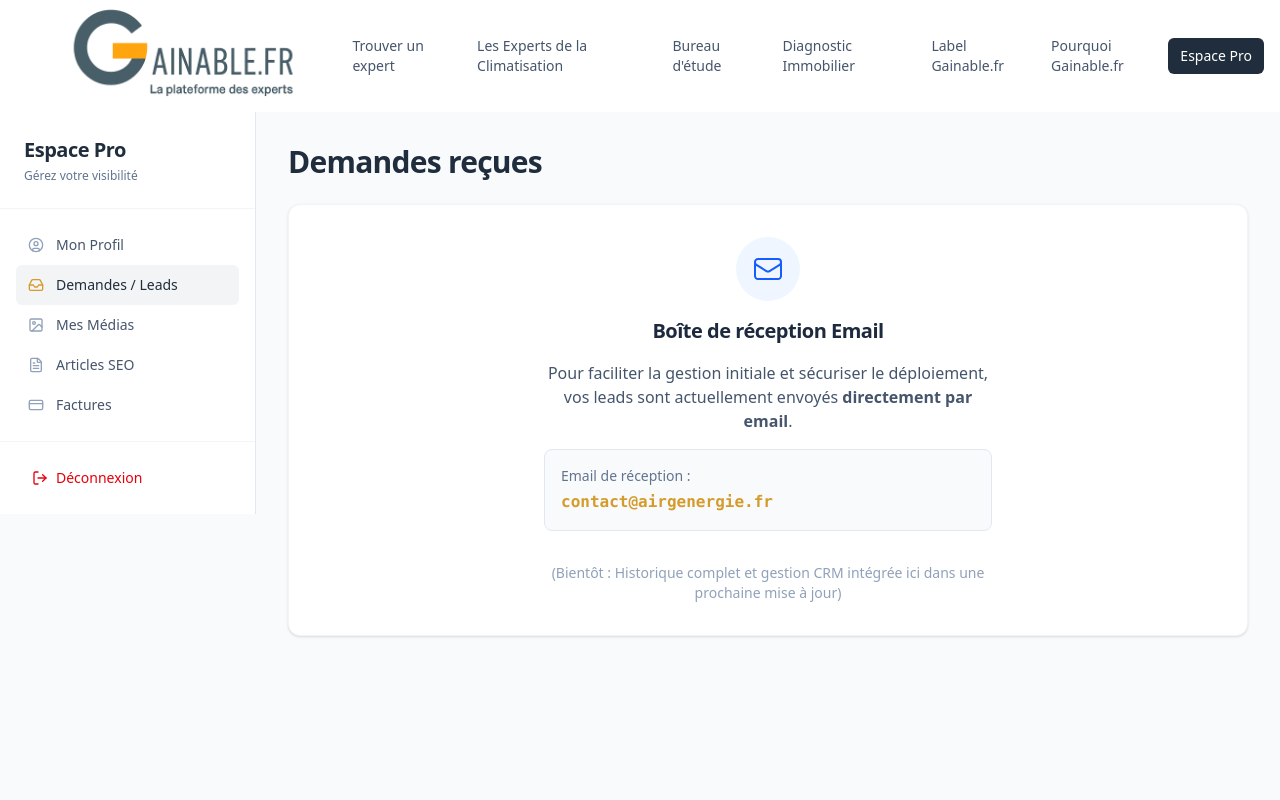
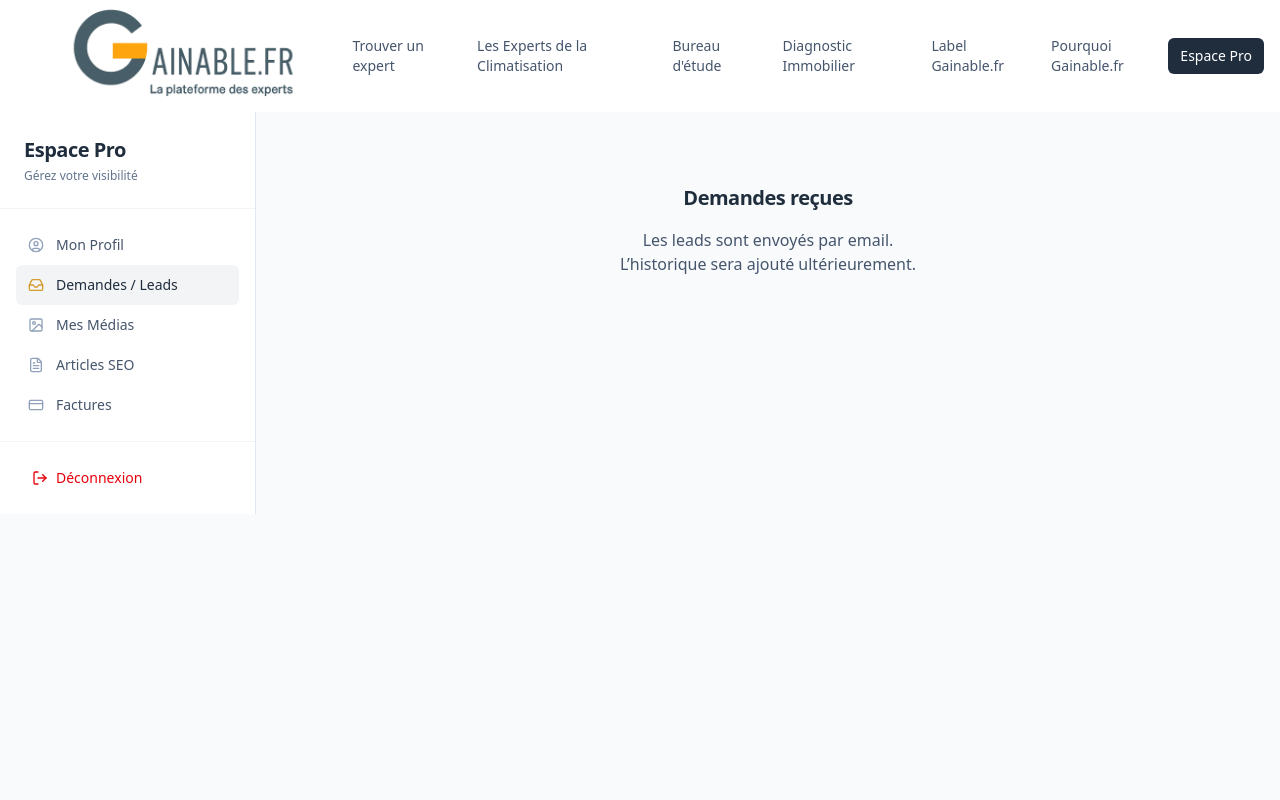
Before and after one commit to gainable-pro/gainableantigravity, a Next.js app: page /dashboard/leads in a window 1280 px wide. Shown: the top 800 px of the page. Built offline with nearby package versions, Linux system fonts and the light colour scheme; no server answers.

Commit message:
fix(leads): replace with minimal static message to guarantee no database access

```diff
--- a/src/app/dashboard/leads/page.tsx
+++ b/src/app/dashboard/leads/page.tsx
@@ -1,40 +1,14 @@
 export const dynamic = "force-dynamic";
 export const revalidate = 0;
 
-// Force Static Build - Update 2 (No Prisma)
-
-
 export default function LeadsPage() {
     return (
-        <div className="space-y-6">
-            <div className="flex items-center justify-between">
-                <h1 className="text-3xl font-bold tracking-tight text-[#1F2D3D]">Demandes reçues</h1>
-            </div>
-
-            <div className="bg-white p-8 rounded-xl shadow-sm border border-slate-100 text-center">
-                <div className="max-w-md mx-auto space-y-4">
-                    <div className="w-16 h-16 bg-blue-50 text-blue-600 rounded-full flex items-center justify-center mx-auto mb-4">
-                        <svg xmlns="http://www.w3.org/2000/svg" fill="none" viewBox="0 0 24 24" strokeWidth={1.5} stroke="currentColor" className="w-8 h-8">
-                            <path strokeLinecap="round" strokeLinejoin="round" d="M21.75 6.75v10.5a2.25 2.25 0 0 1-2.25 2.25h-15a2.25 2.25 0 0 1-2.25-2.25V6.75m19.5 0A2.25 2.25 0 0 0 19.5 4.5h-15a2.25 2.25 0 0 0-2.25 2.25m19.5 0v.243a2.25 2.25 0 0 1-1.07 1.916l-7.5 4.615a2.25 2.25 0 0 1-2.36 0L3.32 8.91a2.25 2.25 0 0 1-1.07-1.916V6.75" />
-                        </svg>
-                    </div>
-
-                    <h2 className="text-xl font-bold text-slate-800">Boîte de réception Email</h2>
-
-                    <p className="text-slate-600">
-                        Pour faciliter la gestion initiale et sécuriser le déploiement, vos leads sont actuellement envoyés <strong>directement par email</strong>.
-                    </p>
-
-                    <div className="bg-slate-50 p-4 rounded-lg border border-slate-200 mt-4 text-left">
-                        <p className="text-sm text-slate-500 mb-1">Email de réception :</p>
-                        <p className="font-mono text-[#D59B2B] font-bold">contact@airgenergie.fr</p>
-                    </div>
-
-                    <p className="text-sm text-slate-400 pt-4">
-                        (Bientôt : Historique complet et gestion CRM intégrée ici dans une prochaine mise à jour)
-                    </p>
-                </div>
-            </div>
+        <div className="p-10 text-center">
+            <h1 className="text-xl font-bold mb-4">Demandes reçues</h1>
+            <p className="text-slate-600">
+                Les leads sont envoyés par email.<br />
+                L’historique sera ajouté ultérieurement.
+            </p>
         </div>
     );
 }
```
